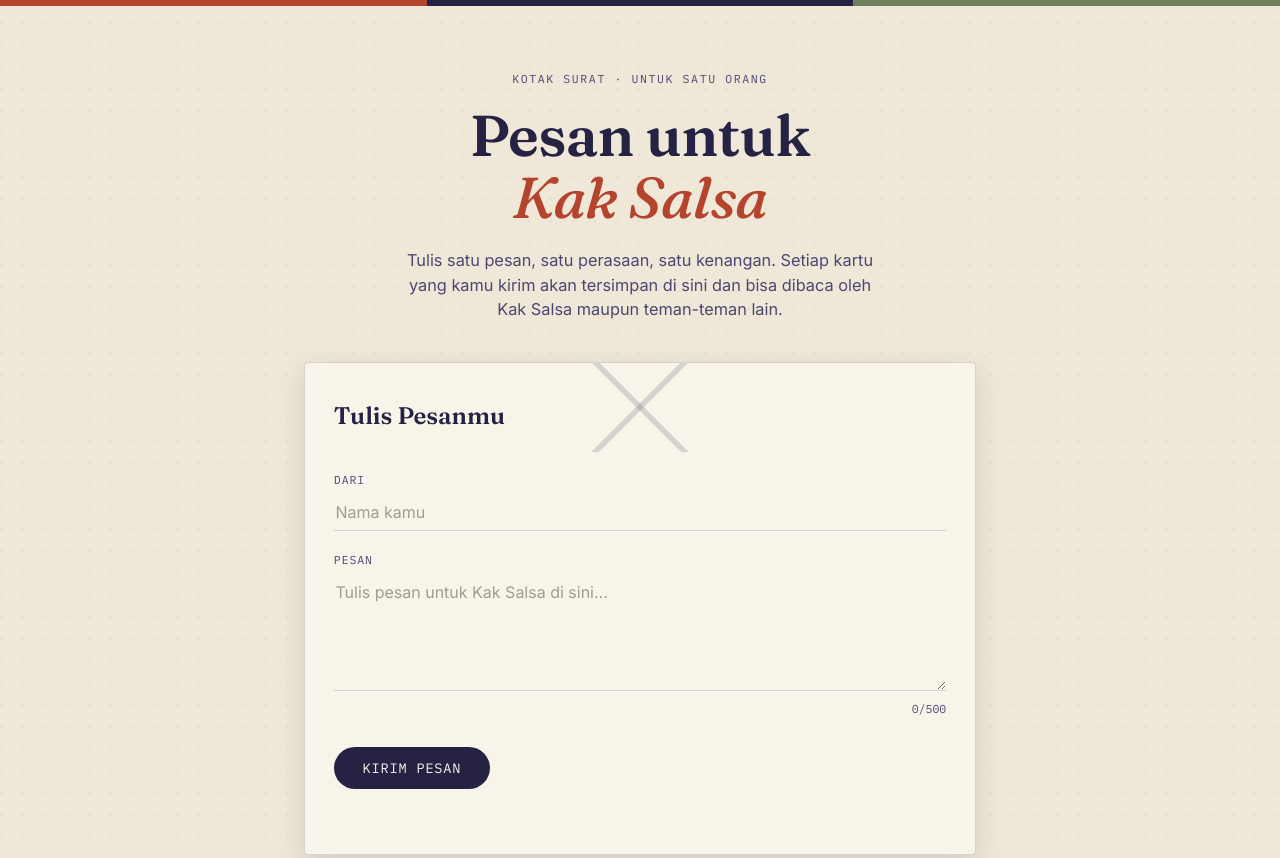
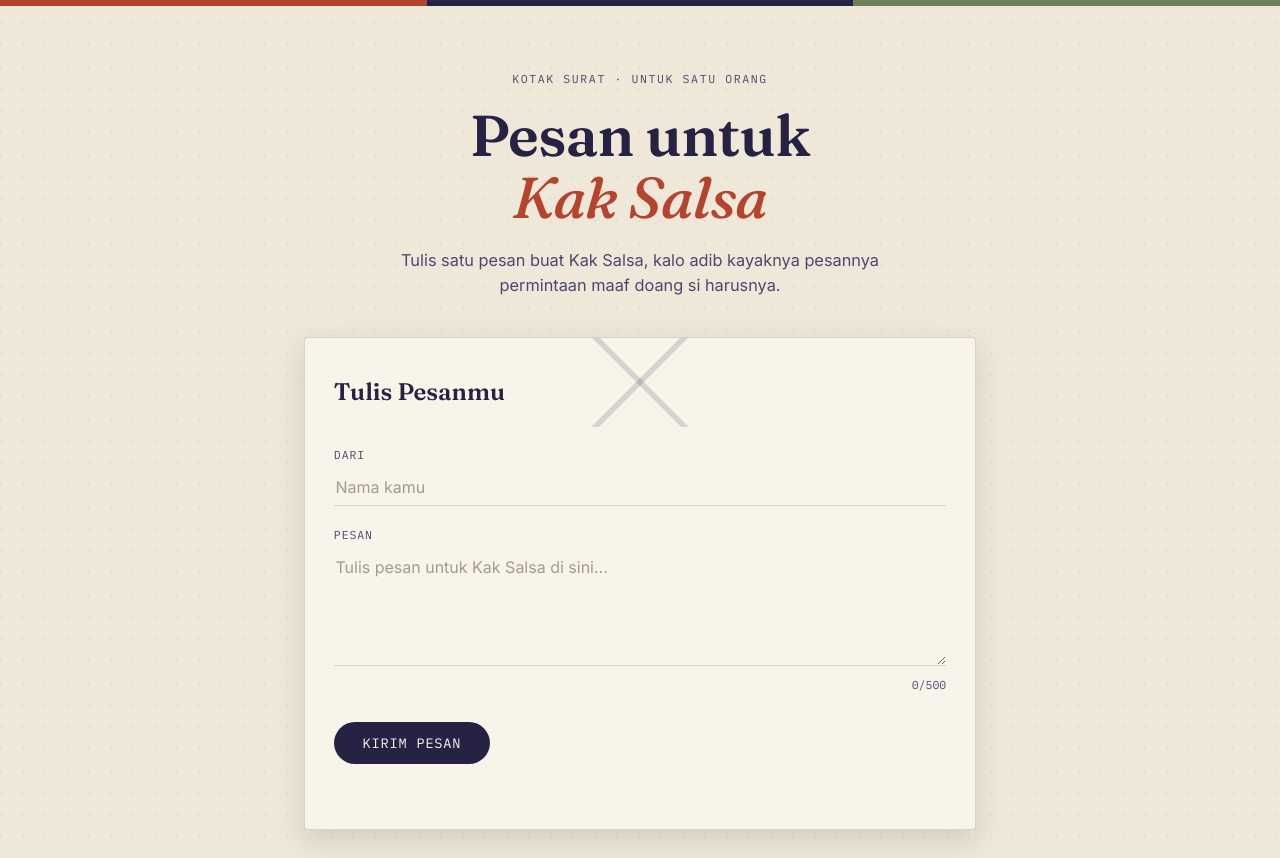
Before and after one commit to isfan-13/Pesan.buat.kak.salsa, a plain HTML site: page index.html in a window 1280 px wide. Shown: the top 858 px of the page. Drawn offline with Linux system fonts and the light colour scheme; no server answers.

Commit message:
Update index.html

```diff
--- a/index.html
+++ b/index.html
@@ -21,8 +21,7 @@
     <p class="eyebrow">KOTAK SURAT &middot; UNTUK SATU ORANG</p>
     <h1>Pesan untuk<br><span>Kak Salsa</span></h1>
     <p class="lede">
-      Tulis satu pesan, satu perasaan, satu kenangan. Setiap kartu yang kamu kirim
-      akan tersimpan di sini dan bisa dibaca oleh Kak Salsa maupun teman-teman lain.
+      Tulis satu pesan buat Kak Salsa, kalo adib kayaknya pesannya permintaan maaf doang si harusnya.
     </p>
   </header>
 
```
